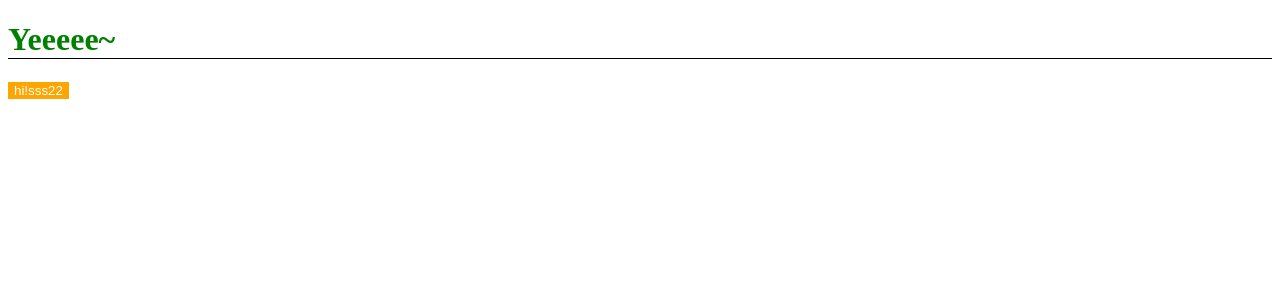
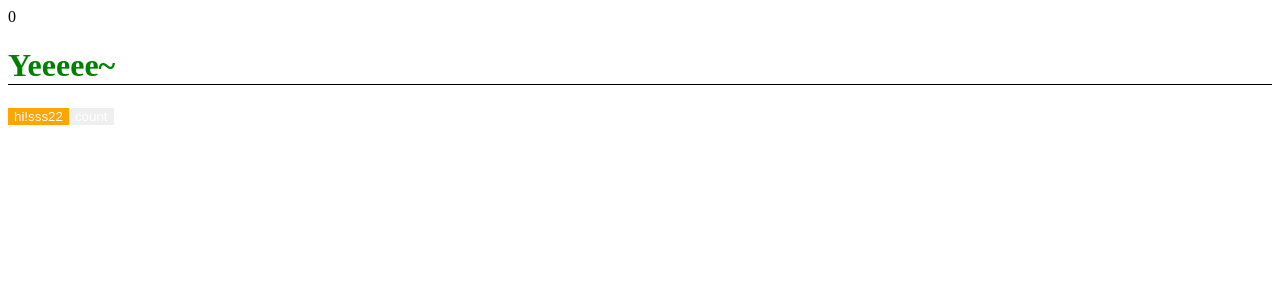
Before and after one commit to edel1212/reatStudy, a React (Create React App) app in the folder react-for-middle/my-app/: page / in a window 1280 px wide. Shown: the top 300 px of the page. Built offline with nearby package versions, Linux system fonts and the light colour scheme.

Commit message:
일반 usesate()사용

```diff
--- a/react-for-middle/my-app/src/App.js
+++ b/react-for-middle/my-app/src/App.js
@@ -3,11 +3,20 @@ import Button from "./Button";
 
 import styles from "./App.module.css";
 
+import { useState } from "react";
+
 function App() {
+  const [count, setCount] = useState(0);
+  const clickEvent = () => {
+    console.log("call api!!!");
+    setCount((current) => current + 1);
+  };
   return (
     <div>
+      {count}
       <h1 className={styles.title}>Yeeeee~</h1>
       <Button text="hi!sss22" />
+      <button onClick={clickEvent}>count</button>
     </div>
   );
 }
```
